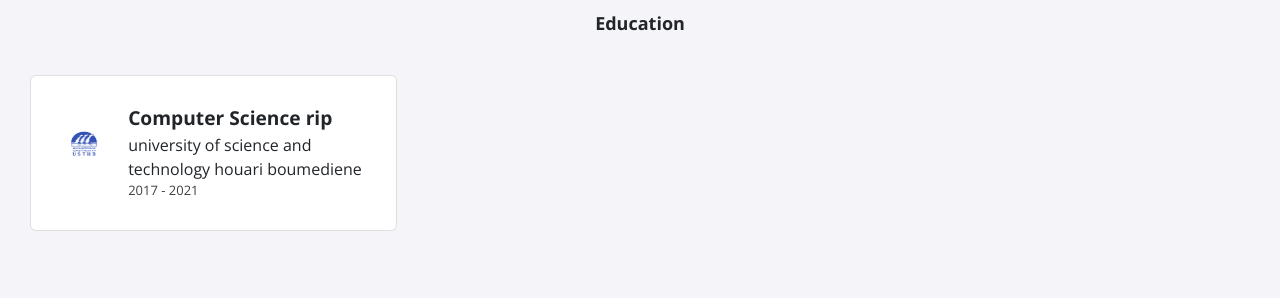
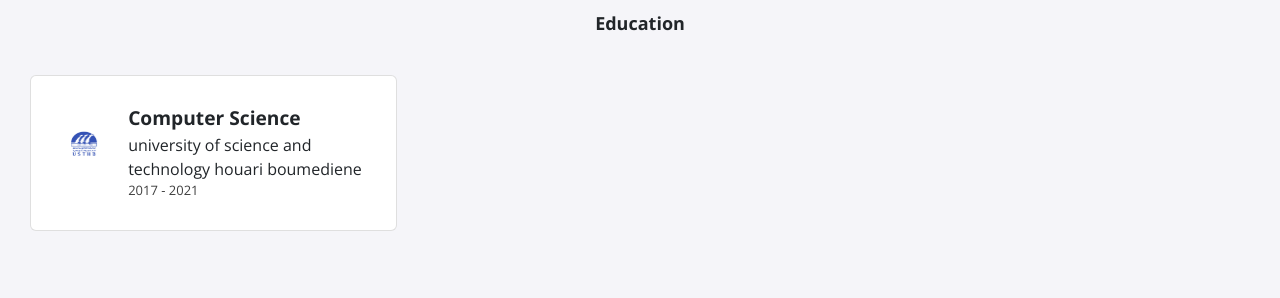
Before and after one commit to killua750/killua750.github.io, a Jekyll site: the page built from index.html, in a window 1280 px wide. Shown: the part 722-1020 px from the top of the page. Built offline with Jekyll 4.4.1, drawn with Linux system fonts in a browser that asks for light colours; nearby versions of some CDN libraries.

Commit message:
Update education.yml

```diff
--- a/_data/education.yml
+++ b/_data/education.yml
@@ -1,4 +1,4 @@
-- course: Computer Science rip
+- course: Computer Science
   institute: university of science and technology houari boumediene
   dates: 2017 - 2021
   logo: usthb.png
```
